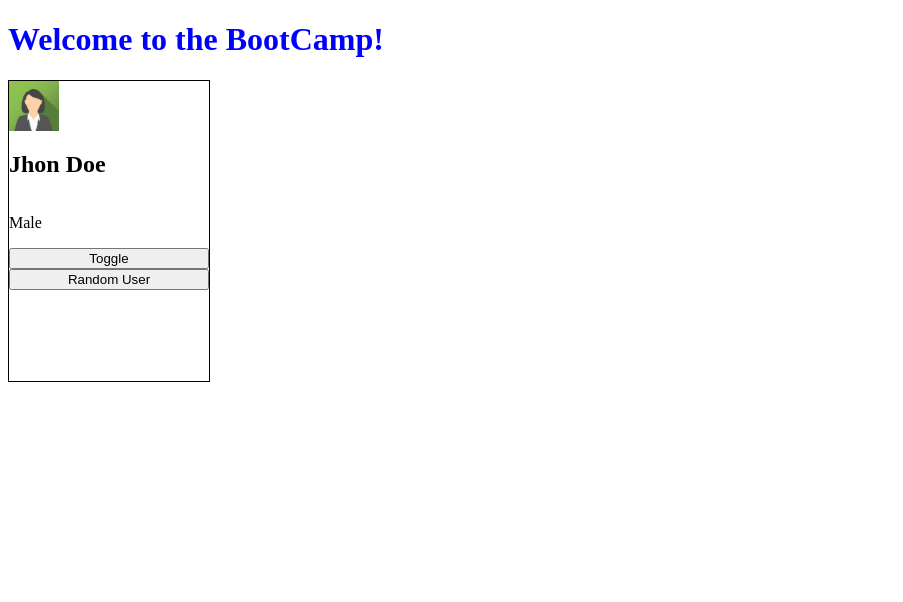
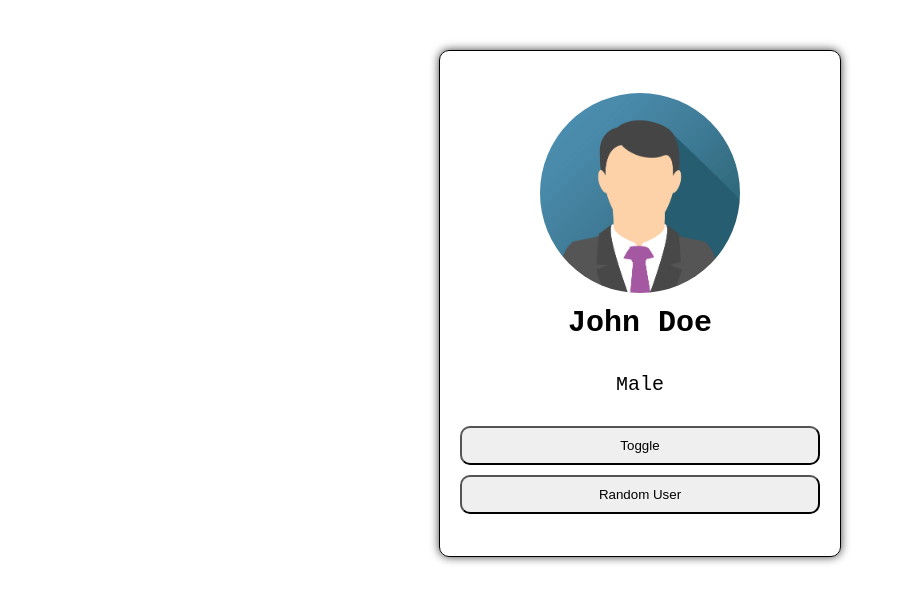
Before and after one commit to Kadiyala-Dhanush-Sai/web-dev-bootcamp, a website: page frontend/index.html in a window 1280 px wide. Shown: the whole page, without its empty margins (0-903 px from the left). Drawn offline with Linux system fonts and the light colour scheme.

Commit message:
final styling DONE

```diff
--- a/frontend/index.html
+++ b/frontend/index.html
@@ -7,10 +7,16 @@
     <link rel="stylesheet" href="styles.css">
 </head>
 <body>
-    <h1>Welcome to the BootCamp!</h1>
+    <!-- <div class="card">
+        <img src="jane.png" alt="UserLogo" class="logo">
+        <h2>Jane Doe</h2>
+        <p>Female</p>
+        <button>Toggle</button>
+        <button>Random User</button>
+    </div> -->
     <div class="card">
-        <img src="jane.png" alt="UserLogo" class="logo">
-        <h2>Jhon Doe</h2>
+        <img src="john.png" alt="UserLogo" class="logo">
+        <h2>John Doe</h2>
         <p>Male</p>
         <button>Toggle</button>
         <button>Random User</button>
--- a/frontend/styles.css
+++ b/frontend/styles.css
@@ -1,17 +1,48 @@
-h1{
-    color:blue
+body{
+    margin: 0;
+    padding: 0;
+    display: flex;
+    align-items: center;
+    justify-content: center;
+    font-family: 'Courier New', Courier, monospace;
 }
+h2{
+    margin: 3px;
+    font-size: 30px;
+}
+p{
+    font-size: 20px;
+}
+
 .card{
+    margin-top: 50px;
     display: flex;
+    align-items: center;
+    justify-content: center;
+    text-align: center;
     flex-direction: column;
-    width: 200px;
-    height: 300px;
-    position: relative;
+    width: 400px;
+    height: 505px;
+    box-shadow: 0px 0px 10px 0px rgba(0,0,0,0.75);
+    border-radius: 10px;
     border: 1px solid black;
+    gap: 10px;
 }
 .logo{
-    height: 50px;
-    width: 50px;
+    height: 200px;
+    width: 200px;
+    border-radius: 50%;
     top: 0;
     right: 0;
+    margin: 0;
 }
+.card button{
+    padding: 10px;
+    width: 90%;
+    border-radius: 10px;
+}
+.card button:hover{
+    background-color: black;
+    color: white;
+    cursor: pointer;
+}
```
